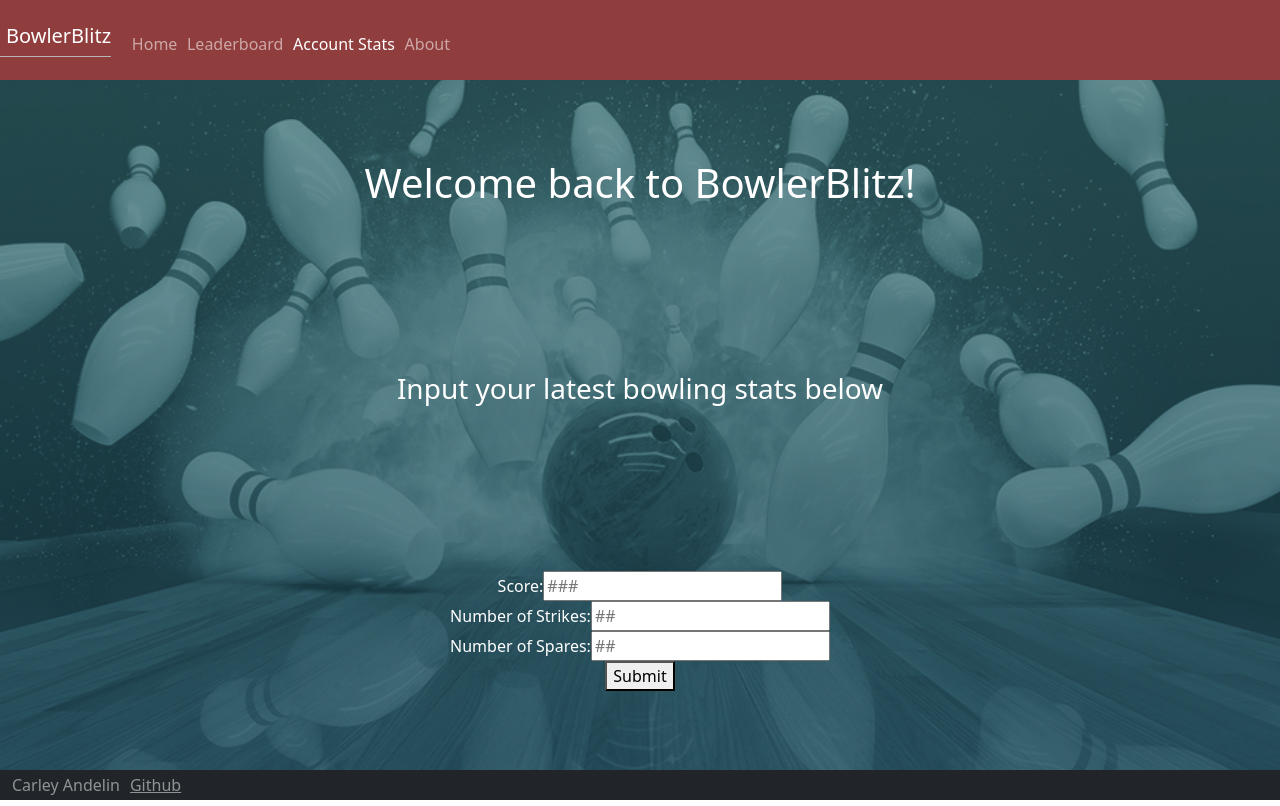
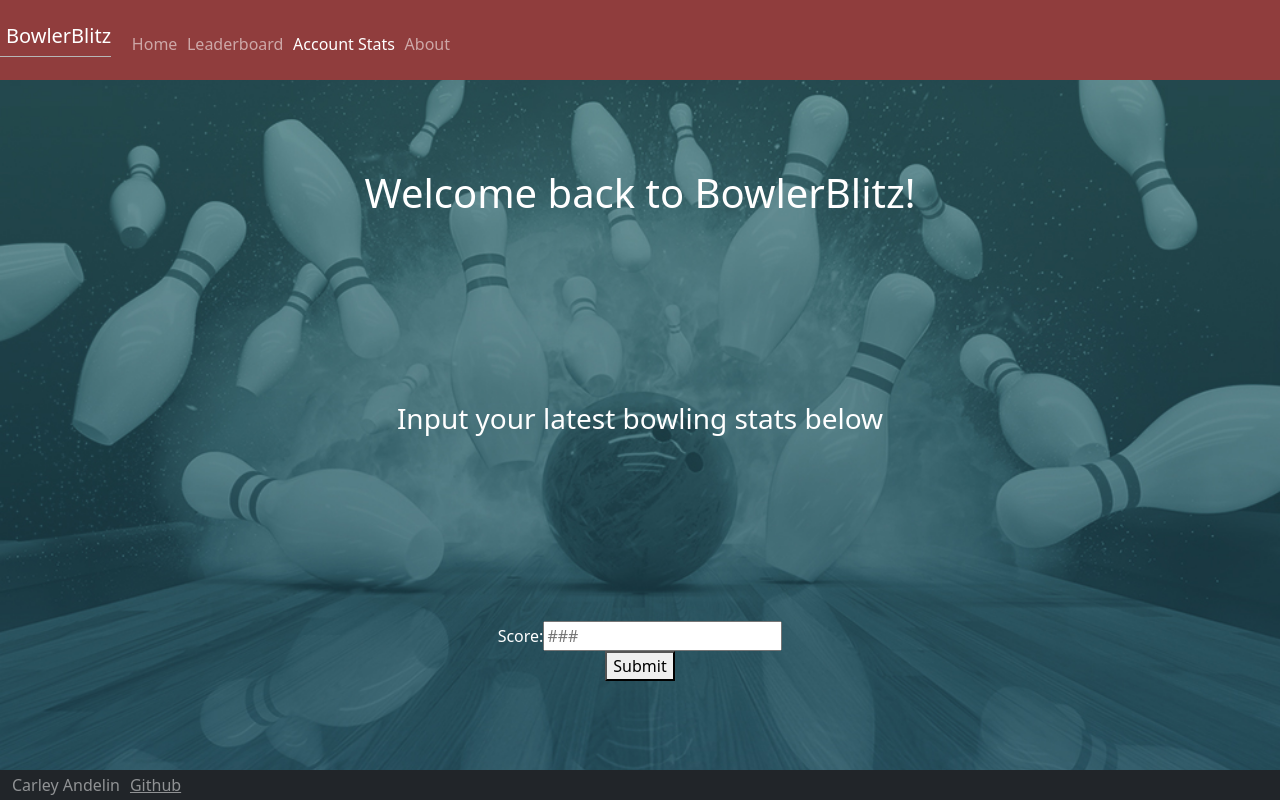
Before and after one commit to carleyandelin/startup2024, a React (Vite) app: page /userInfo in a window 1280 px wide. Built offline with nearby package versions, Linux system fonts and the light colour scheme.

Commit message:
updated to just input score on userInfo

```diff
--- a/src/userInfo/userInfo.jsx
+++ b/src/userInfo/userInfo.jsx
@@ -14,6 +14,30 @@ export function UserInfo() {
     backgroundRepeat: 'no-repeat',
   };
 
+  // code for scores, strikes, and spares:
+
+  // return (
+  //   <main style={mainStyle}>
+  //     <h1>Welcome back to BowlerBlitz!</h1>
+  //     <h3>Input your latest bowling stats below</h3>
+  //     <form method="get" action="userInfo.html">
+  //       <div>
+  //         <span>Score:</span>
+  //         <input type="int" placeholder="###" />
+  //       </div>
+  //       <div>
+  //         <span>Number of Strikes:</span>
+  //         <input type="int" placeholder="##" />
+  //       </div>
+  //       <div>
+  //           <span>Number of Spares:</span>
+  //           <input type="int" placeholder="##" />
+  //         </div>
+  //       <button type="submit">Submit</button>
+  //     </form>
+  //   </main>
+  // );
+
   return (
     <main style={mainStyle}>
       <h1>Welcome back to BowlerBlitz!</h1>
@@ -23,14 +47,6 @@ export function UserInfo() {
           <span>Score:</span>
           <input type="int" placeholder="###" />
         </div>
-        <div>
-          <span>Number of Strikes:</span>
-          <input type="int" placeholder="##" />
-        </div>
-        <div>
-            <span>Number of Spares:</span>
-            <input type="int" placeholder="##" />
-          </div>
         <button type="submit">Submit</button>
       </form>
     </main>
```
